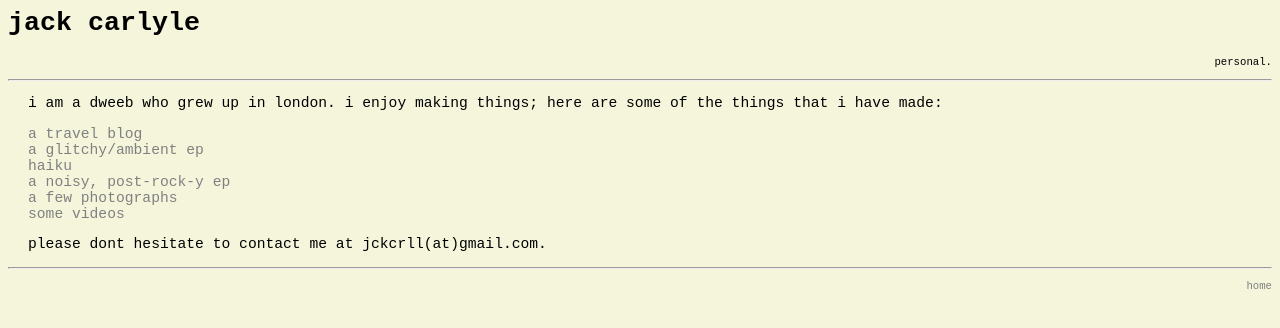
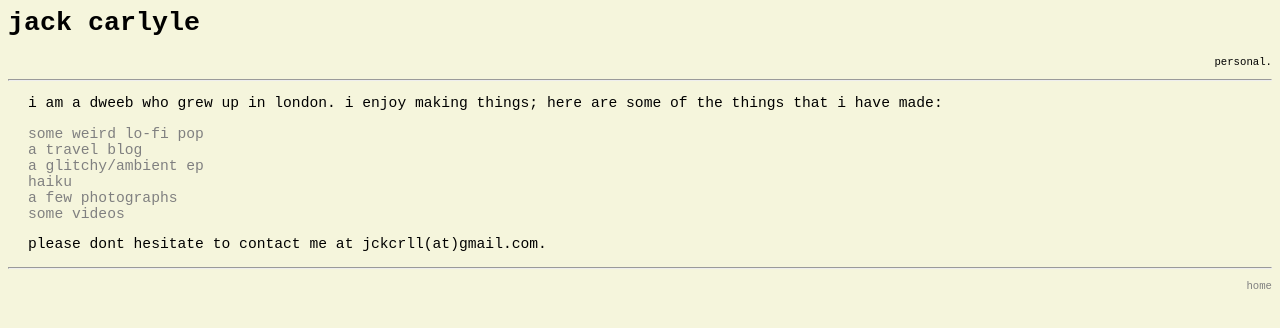
Before and after one commit to jckcrll/JackCWebsite, a plain HTML site: page pers.html in a window 1280 px wide. Drawn offline with Linux system fonts and the light colour scheme.

Commit message:
Update pers.html
put new music on, removed old rainbowdweeb ep

```diff
--- a/pers.html
+++ b/pers.html
@@ -24,10 +24,10 @@
 <p class="end">personal.</p>
 <hr />
 <p>i am a dweeb who grew up in london. i enjoy making things; here are some of the things that i have made:</p>
-<p><a href="http://www.jacksadventuretimes.tumblr.com">a travel blog</a>
+<p><a href="http://rainbowdweeb.bandcamp.com/">some weird lo-fi pop</a>
+<br><a href="http://www.jacksadventuretimes.tumblr.com">a travel blog</a>
 <br><a href="https://soundcloud.com/bam-bam-boom/sets/cloud-scraper-1">a glitchy/ambient ep</a>
 <br><a href="haiku.html">haiku</a>
-<br><a href="http://rainbowdweeb.bandcamp.com/">a noisy, post-rock-y ep</a>
 <br><a href="https://www.flickr.com/photos/asymmetricpennies/sets/72157633045194544/">a few photographs</a>
 <br><a href="https://www.youtube.com/playlist?list=PLh9qtvtE8-v4lOB84QqXVB0gzh8w3Lfzc">some videos</a>
 <p>please dont hesitate to contact me at jckcrll(at)gmail.com.</p>
```
